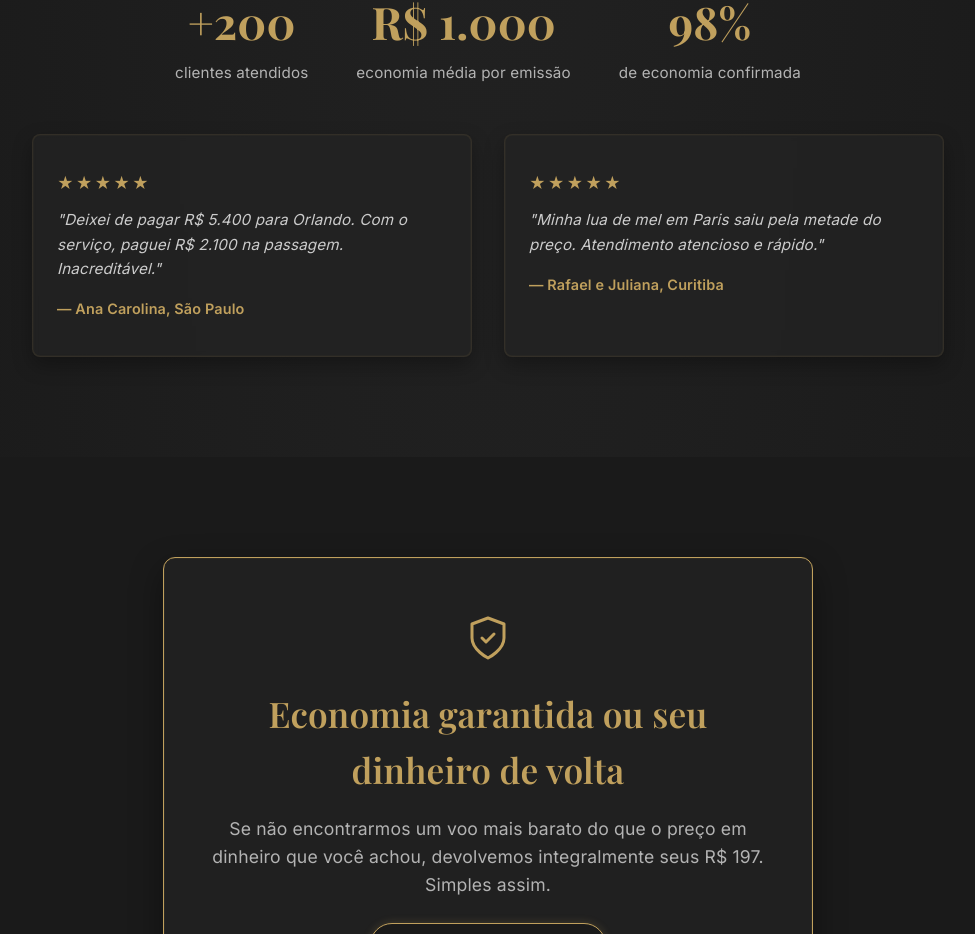
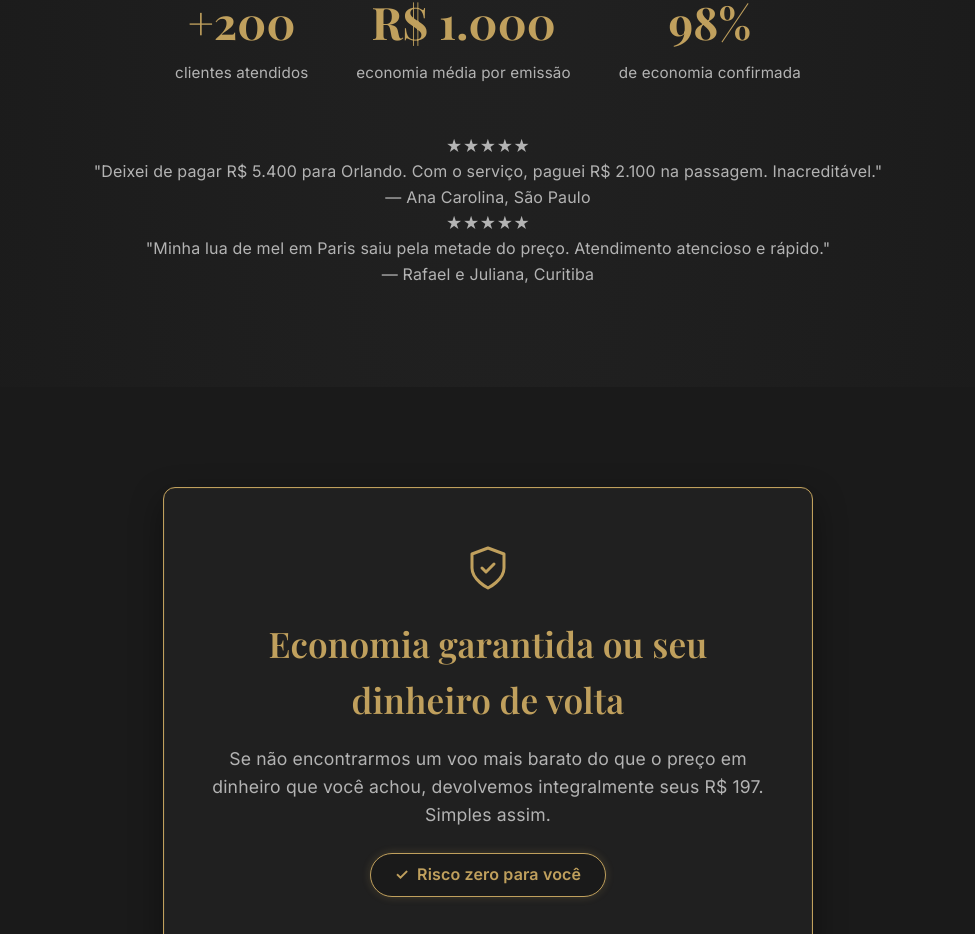
Before and after one commit to Afilliate/lp-milhas, a React (Vite) app: page / in a window 1280 px wide. Shown: the part 791-1725 px from the top of the page, without its empty margins (152-1127 px from the left). Built offline with nearby package versions, Linux system fonts and the light colour scheme.

Commit message:
Refactor testimonials styles and add chat-proof class

```diff
--- a/src/App.css
+++ b/src/App.css
@@ -176,38 +176,36 @@ section {
   color: #b3b3b3;
   margin-top: 4px;
 }
-.testimonials-grid {
-  display: grid;
-  grid-template-columns: repeat(auto-fit, minmax(260px, 1fr));
-  gap: 32px;
-  margin-top: 32px;
+
+/* Card de conversa real (anônimo) */
+.chat-proof {
+  background: #1a1a1a;
+  border: 0.5px solid rgba(192, 160, 93, 0.2);
+  border-radius: 12px;
+  padding: 28px 24px;
+  margin: 32px auto 0;
+  max-width: 500px;
+  box-shadow: 0 8px 20px rgba(0,0,0,0.4);
+  text-align: left;
 }
-.testimonial-card {
-  background: rgba(38, 38, 38, 0.6);
-  backdrop-filter: blur(3px);
-  -webkit-backdrop-filter: blur(3px);
-  border: 0.5px solid rgba(192, 160, 93, 0.1);
-  border-radius: 8px;
-  padding: 36px 24px;
-  text-align: left;
-  box-shadow: 0 8px 20px rgba(0,0,0,0.3), inset 0 0 0 0.5px rgba(192,160,93,0.08);
+.chat-proof .testimonial-text {
+  font-family: 'Inter', monospace;
+  font-size: 0.9rem;
+  line-height: 1.7;
+  color: #ccc;
+  margin-bottom: 12px;
 }
-.testimonial-stars {
+.chat-proof .testimonial-author {
+  color: #C0A05D;
+  font-weight: 500;
+  font-size: 0.8rem;
+  text-align: right;
+}
+.chat-proof .testimonial-stars {
   color: #C0A05D;
   font-size: 1rem;
   letter-spacing: 2px;
   margin-bottom: 12px;
-}
-.testimonial-text {
-  font-style: italic;
-  font-size: 0.95rem;
-  color: #ccc;
-  margin-bottom: 16px;
-}
-.testimonial-author {
-  font-weight: 600;
-  color: #C0A05D;
-  font-size: 0.9rem;
 }
 
 /* ========== GARANTIA ========== */
@@ -285,7 +283,7 @@ section {
   margin-bottom: 8px;
 }
 
-/* ========== EXEMPLO DE ECONOMIA REFINADO ========== */
+/* ========== EXEMPLO DE ECONOMIA ========== */
 .economy-example {
   margin-top: 40px;
   padding: 28px 24px;
```
